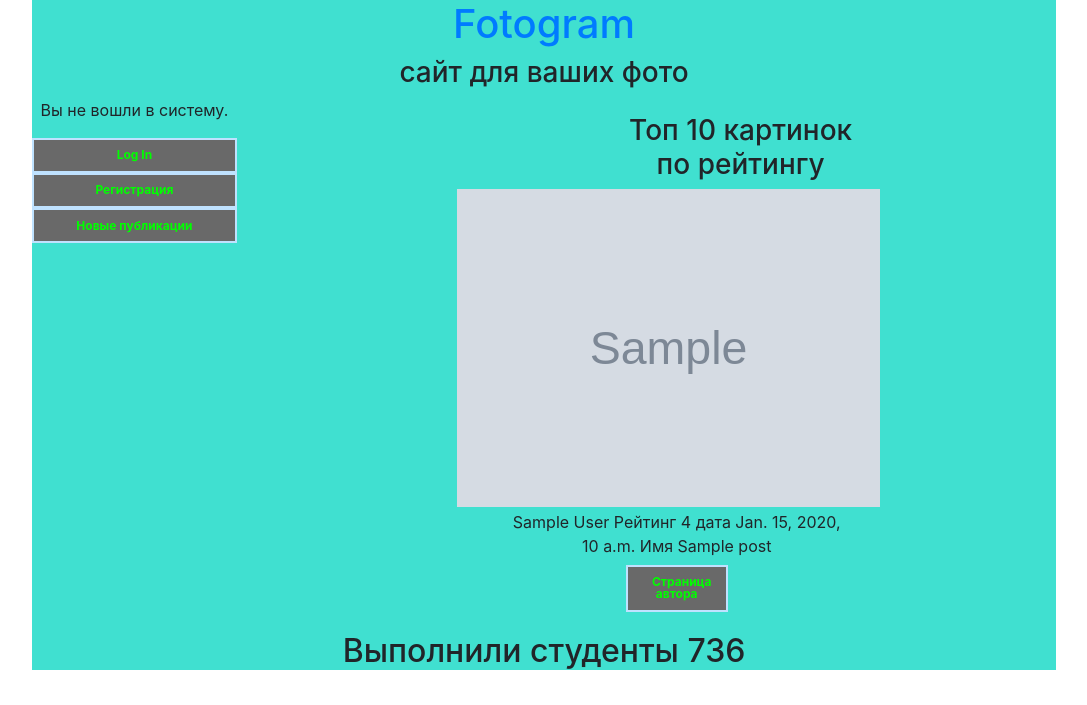
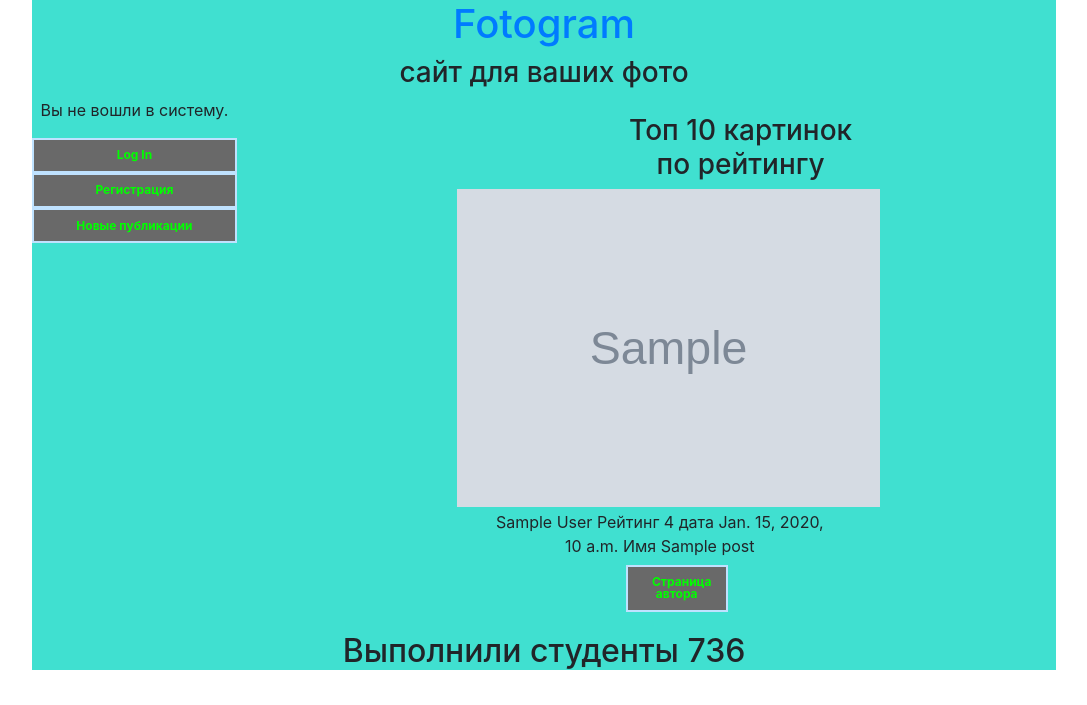
Before and after one commit to qruk/imagehub, a Django app: template imgprovider/templates/display_image_posts.html in a window 1280 px wide. Shown: the top 705 px of the page, without its empty margins (96-1183 px from the left). Run offline with Django 3.2, Linux system fonts and the light colour scheme; the template is opened without the code that fills it: most values are stand-ins (such as "Sample title", 1, 10 or a date in 2020); grey boxes marked "Sample" are stand-in pictures; some libraries are stand-ins or nearby versions.

Commit message:
margin try

```diff
--- a/imgprovider/templates/baseBlock.html
+++ b/imgprovider/templates/baseBlock.html
@@ -65,7 +65,7 @@
 
         .p {
              width:200%;
-             margin:2% 30% 2% 30%;
+             margin:2% 2% 2% 20%;
         }
 
         .h3 {
```
